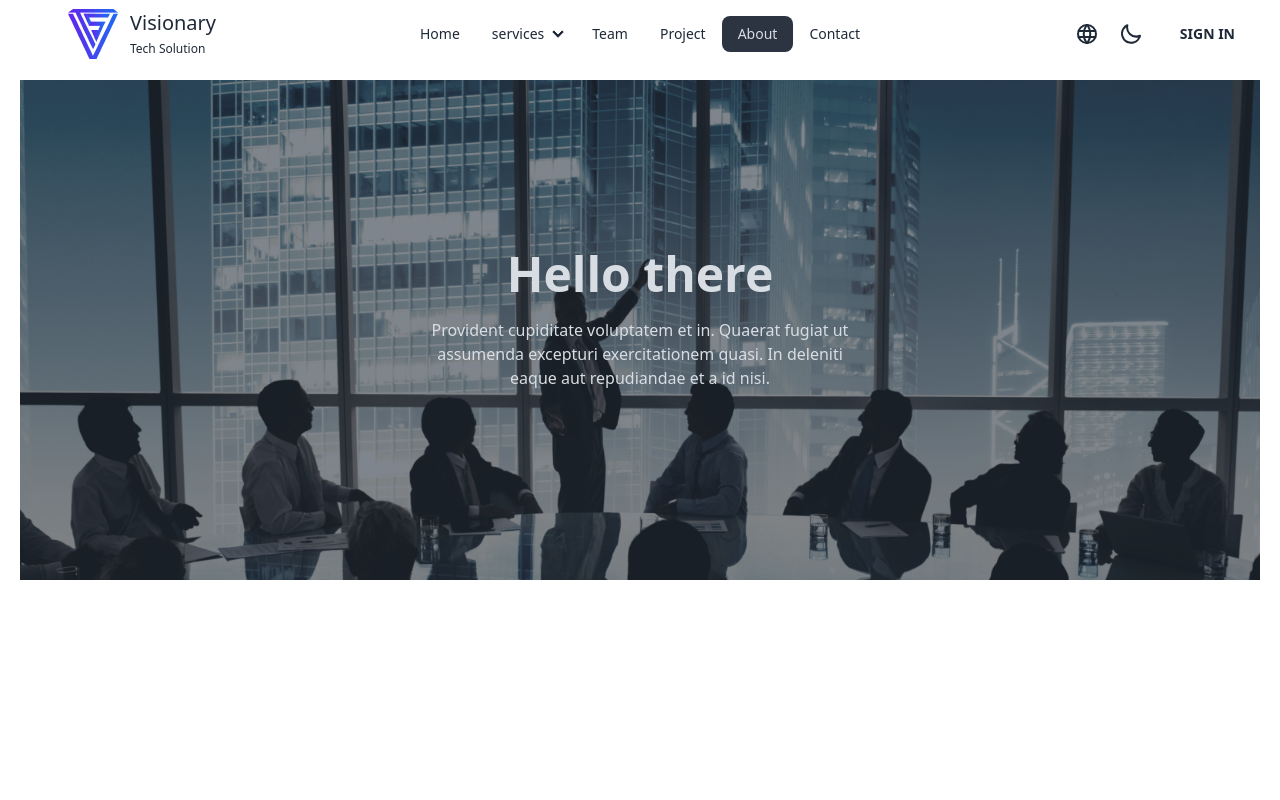
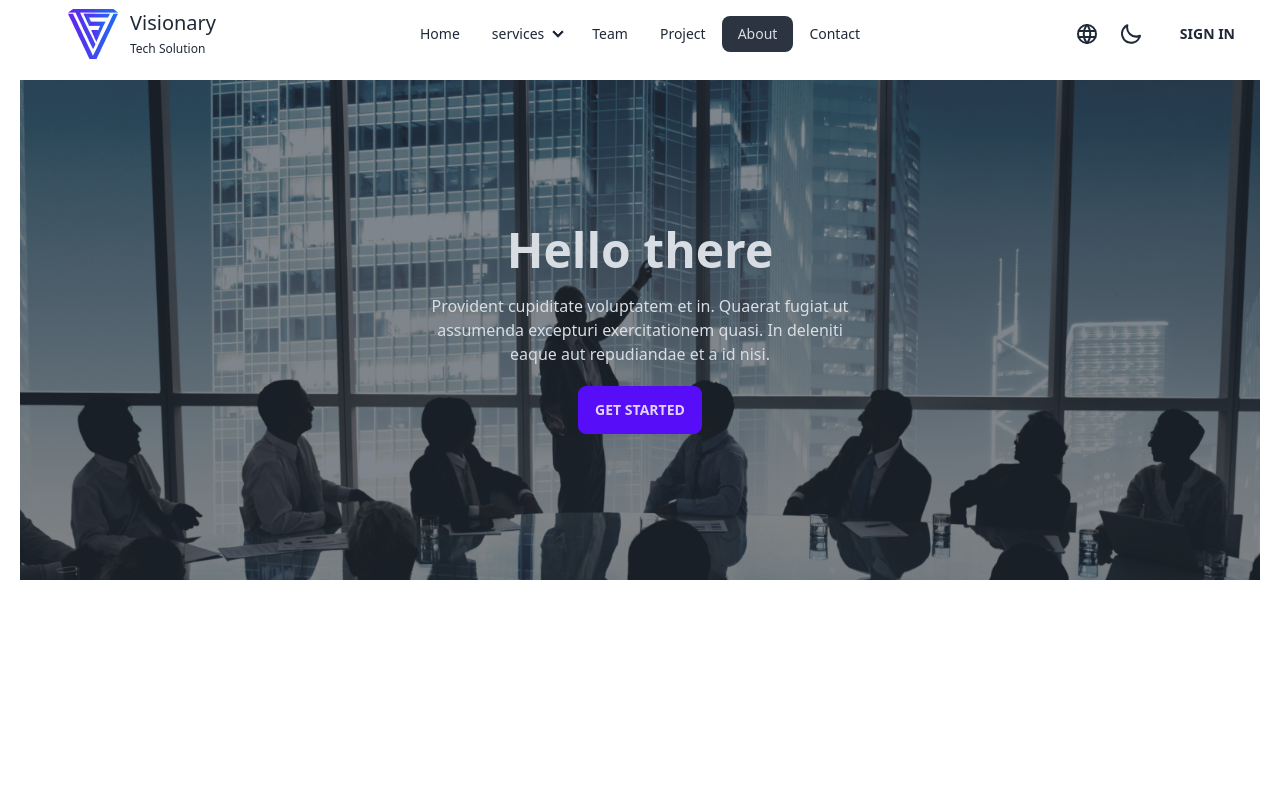
Before and after one commit to MahmudulMahi/-company-website, a React (Vite) app: page /about in a window 1280 px wide. Shown: the top 800 px of the page. Built offline with nearby package versions, Linux system fonts and the light colour scheme.

Commit message:
create about section

```diff
--- a/src/components/Layouts/AboutBanner/AboutBanner.jsx
+++ b/src/components/Layouts/AboutBanner/AboutBanner.jsx
@@ -8,7 +8,7 @@ const AboutBanner = () => {
       <div className="max-w-md">
         <h1 className="mb-5 text-5xl font-bold">Hello there</h1>
         <p className="mb-5">Provident cupiditate voluptatem et in. Quaerat fugiat ut assumenda excepturi exercitationem quasi. In deleniti eaque aut repudiandae et a id nisi.</p>
-
+        <button className="btn btn-primary">Get Started</button>
       </div>
     </div>
   </div>
```
